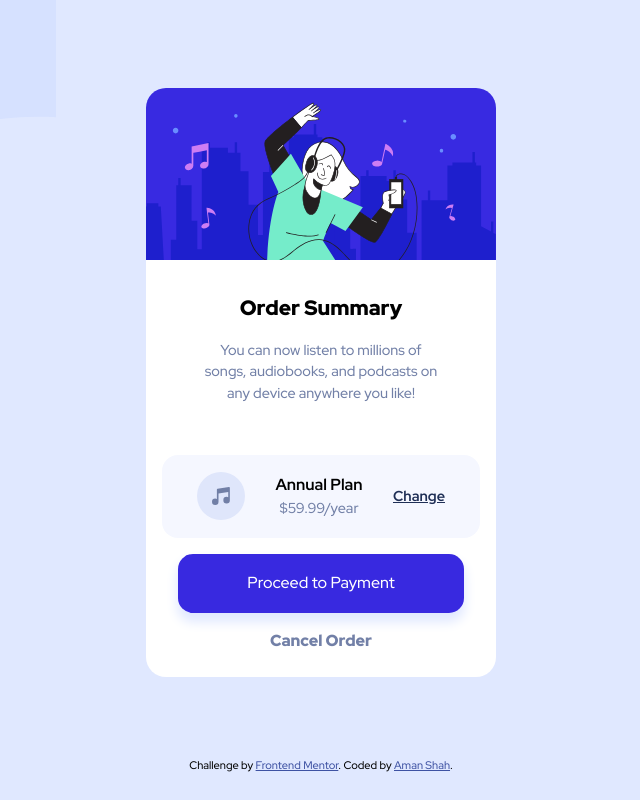
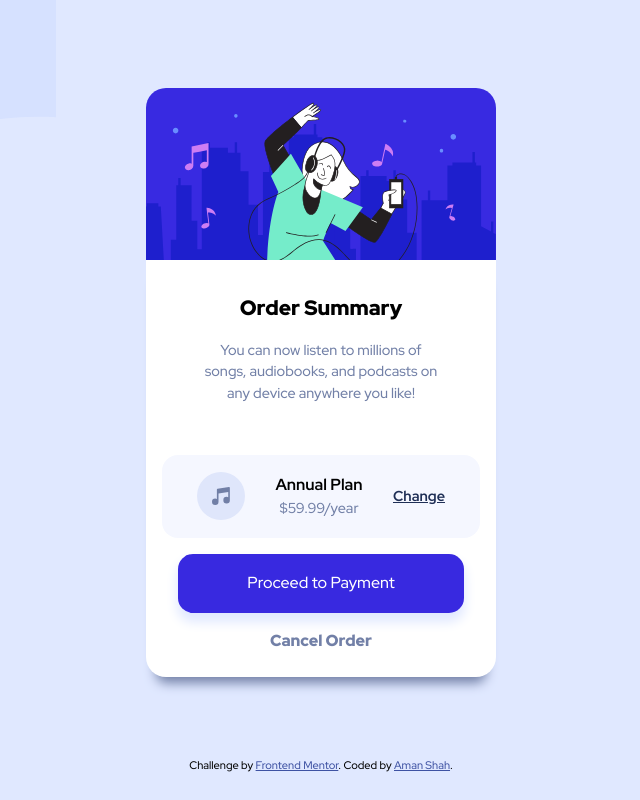
Before and after one commit to semi-colons/order-summary-component, a plain HTML site: page index.html in a window 1280 px wide. Shown: the whole page, without its empty margins (319-959 px from the left). Drawn offline with Linux system fonts and the light colour scheme.

Commit message:
add shadow to card

```diff
--- a/styles/main.css
+++ b/styles/main.css
@@ -101,6 +101,7 @@ p {
   line-height: 1.5;
 	border-bottom-right-radius: 20px;
 	border-bottom-left-radius: 20px;
+	box-shadow: 0 16px 12px -10px var(--desaturated-blue);
 }
 
 .card-main-text {
```
